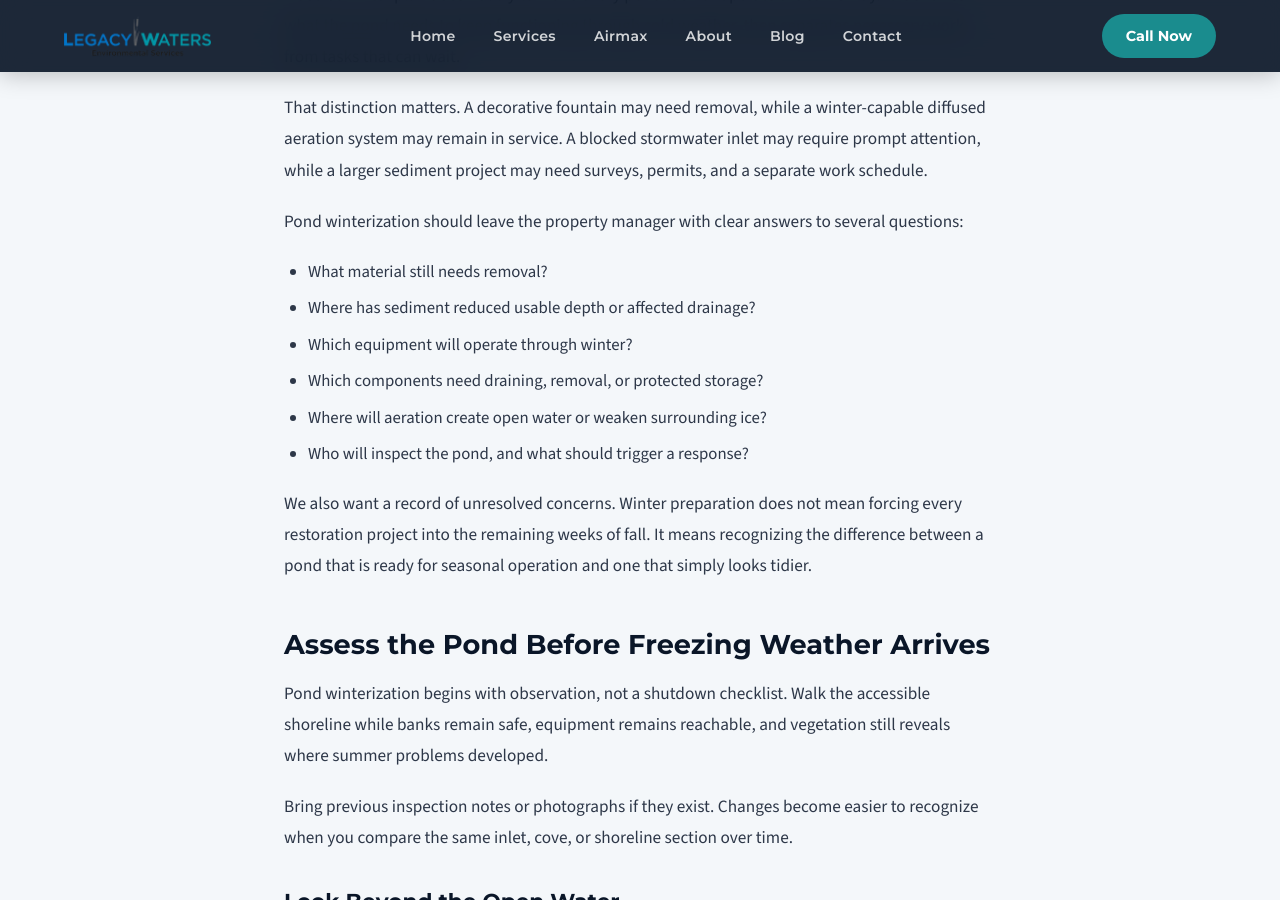
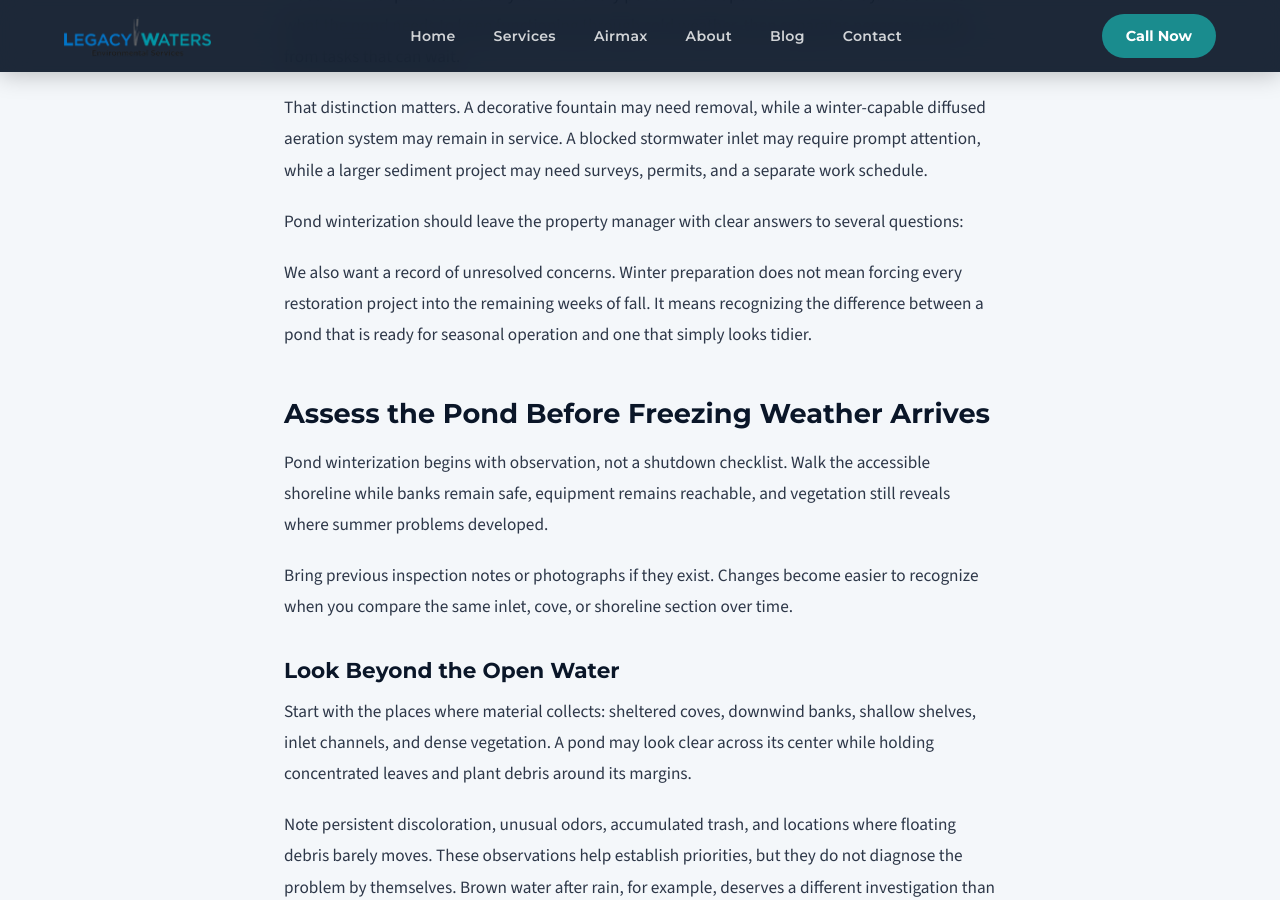
Before and after one commit to JimmyFlame77/Legacy-Waters, a Jekyll site: the page built from _posts/2026-10-22-pond-winterization-cleaning-aeration-and-equipment-care.md, in a window 1280 px wide and 900 px high, scrolled down 1132 px. Built offline with Jekyll 4.4.1, drawn with Linux system fonts in a browser that asks for light colours; some of the changed text lies outside the part shown.

Commit message:
Update blog post: Pond Winterization: Cleaning, Aeration, and Equipment Care

```diff
--- a/_posts/2026-10-22-pond-winterization-cleaning-aeration-and-equipment-care.md
+++ b/_posts/2026-10-22-pond-winterization-cleaning-aeration-and-equipment-care.md
@@ -8,7 +8,6 @@
 excerpt: "Pond winterization starts with a question that a clean shoreline cannot answer: is the rest of the pond ready for freezing weather?"
 description: "Prepare your pond for winter with helpful guidance on pond winterization, fall cleanup, aeration, equipment care, monitoring, and ice safety."
 ---
-
 Pond winterization starts with a question that a clean shoreline cannot answer: is the rest of the pond ready for freezing weather?
 
 The leaves may be gone. The worst vegetation may be removed. Open water may stretch across areas that looked crowded a few weeks ago. Those improvements matter, but they do not tell you whether an aeration system needs seasonal adjustments, whether exposed plumbing can withstand a freeze, or who will notice if equipment stops working in January.
@@ -27,12 +26,7 @@
 
 Pond winterization should leave the property manager with clear answers to several questions:
 
--   What material still needs removal?
--   Where has sediment reduced usable depth or affected drainage?
--   Which equipment will operate through winter?
--   Which components need draining, removal, or protected storage?
--   Where will aeration create open water or weaken surrounding ice?
--   Who will inspect the pond, and what should trigger a response?
+
 
 We also want a record of unresolved concerns. Winter preparation does not mean forcing every restoration project into the remaining weeks of fall. It means recognizing the difference between a pond that is ready for seasonal operation and one that simply looks tidier.
 
@@ -148,7 +142,7 @@
 
 ### Do Not Treat a Fountain as Interchangeable With Diffused Aeration
 
-A fountain and a bottom-diffused aerator do not perform identical work. A fountain’s spray pattern also exposes equipment and moving water to freezing conditions differently.
+A [fountain and a bottom-diffused aerator](https://legacywatersenv.com/pond-aerator-vs-fountain-which-is-right-for-your-pond/) do not perform identical work. A fountain’s spray pattern also exposes equipment and moving water to freezing conditions differently.
 
 Some fountain systems require removal or other winter protection. Other equipment may have specific provisions for cold-weather use. Neither appearance nor summer performance establishes winter suitability.
 
@@ -174,12 +168,7 @@
 
 For pond winterization, create a short equipment inventory that includes:
 
--   Manufacturer and model.
--   Location and function.
--   Current operating condition.
--   Winter operating or storage instructions.
--   Required service tasks.
--   Isolation points and responsible personnel.
+
 
 Keep the manuals with that record. If a label is unreadable or the model remains uncertain, resolve the uncertainty before deciding how to protect the equipment.
 
@@ -257,12 +246,7 @@
 
 A checklist is more useful when it includes action triggers. These may include:
 
--   A winter aerator stops operating.
--   A cabinet floods or electrical protection repeatedly trips.
--   Water levels change unexpectedly.
--   An inlet or outlet develops a significant obstruction.
--   Fish show unusual behavior where they remain visible.
--   Ice or open water begins attracting unsafe access.
+
 
 Assign each concern to a responsible person. Include after-hours contacts where interruptions could have serious consequences.
 
```
